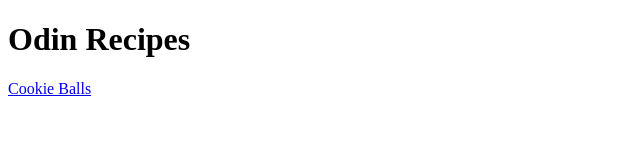
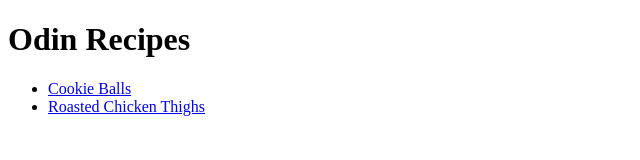
Before and after one commit to singularbluebird/odin-recipes, a plain HTML site: page index.html in a window 1280 px wide. Shown: the whole page, without its empty margins (0-640 px from the left). Drawn offline with Linux system fonts and the light colour scheme.

Commit message:
Added link to roasted-chicken-thighs.html

```diff
--- a/index.html
+++ b/index.html
@@ -6,7 +6,19 @@
     </head>
     <body>
         <h1>Odin Recipes</h1>
-        <a href="cookie-balls.html">Cookie Balls</a>
+            <ul>
+                <li>
+                    <a href="cookie-balls.html">
+                        Cookie Balls
+                    </a>
+                </li>
+                <li>
+                    <a href="roasted-chicken-thighs.html">
+                        Roasted Chicken Thighs
+                    </a>
+                </li>
+            </ul>
+
     </body>
 
 </html>
```
